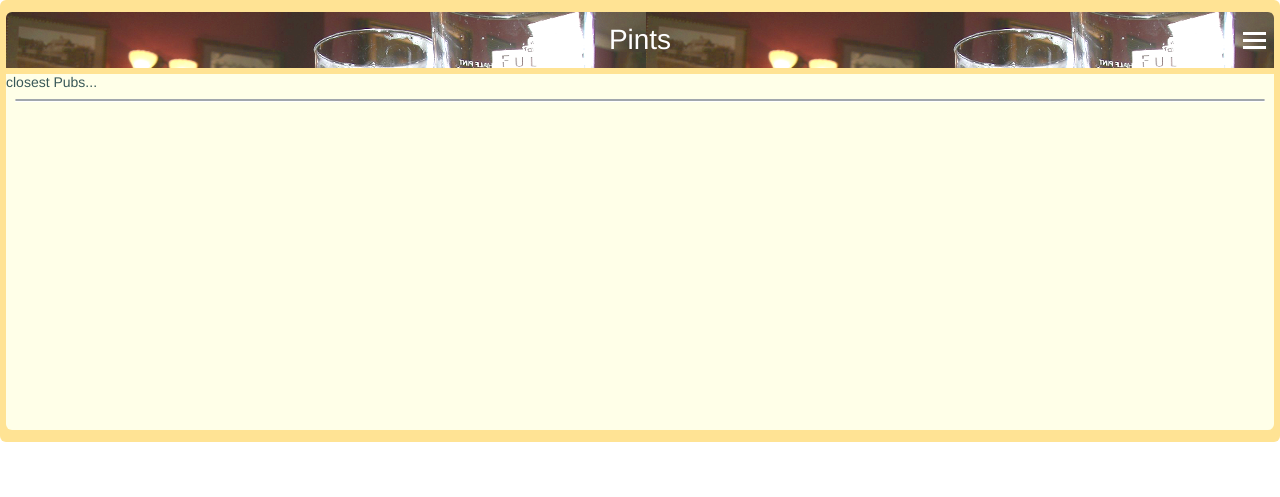
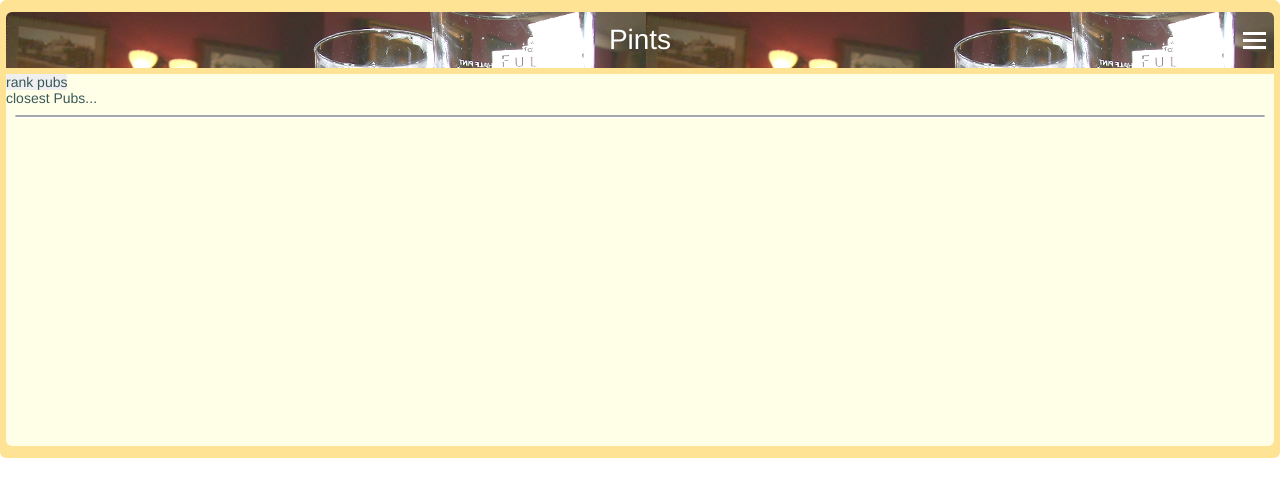
Before and after one commit to richardtraindl/pints, a Jekyll site: the page built from pints/index.html, in a window 1280 px wide. Shown: the top 497 px of the page. Built offline with Jekyll 4.4.1, drawn with Linux system fonts in a browser that asks for light colours.

Commit message:
Update index.html

```diff
--- a/pints/index.html
+++ b/pints/index.html
@@ -5,6 +5,7 @@ id: index
 ---
 
   <article>
+    <button onclick="rank_pubs()">rank pubs</button>
 
     <section id="pub-list">
       <h2>closest Pubs...</h2>
```
